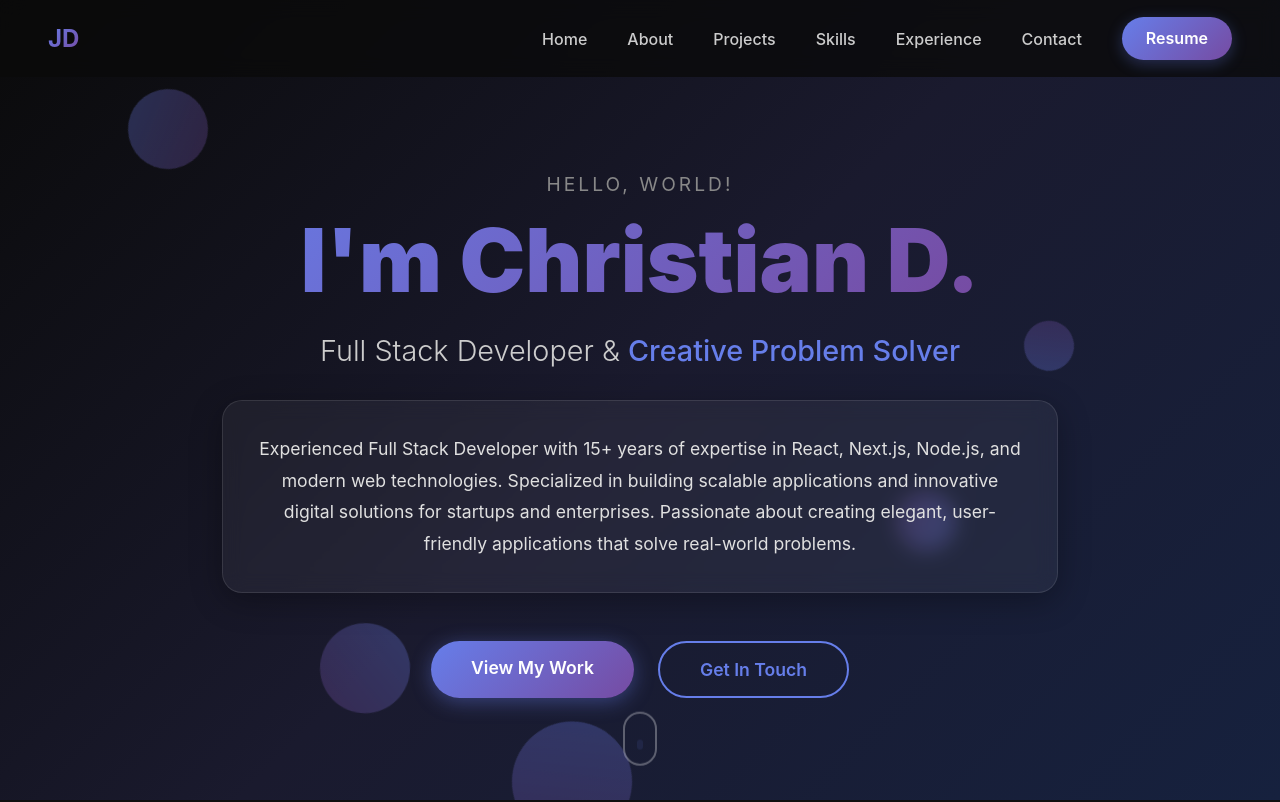
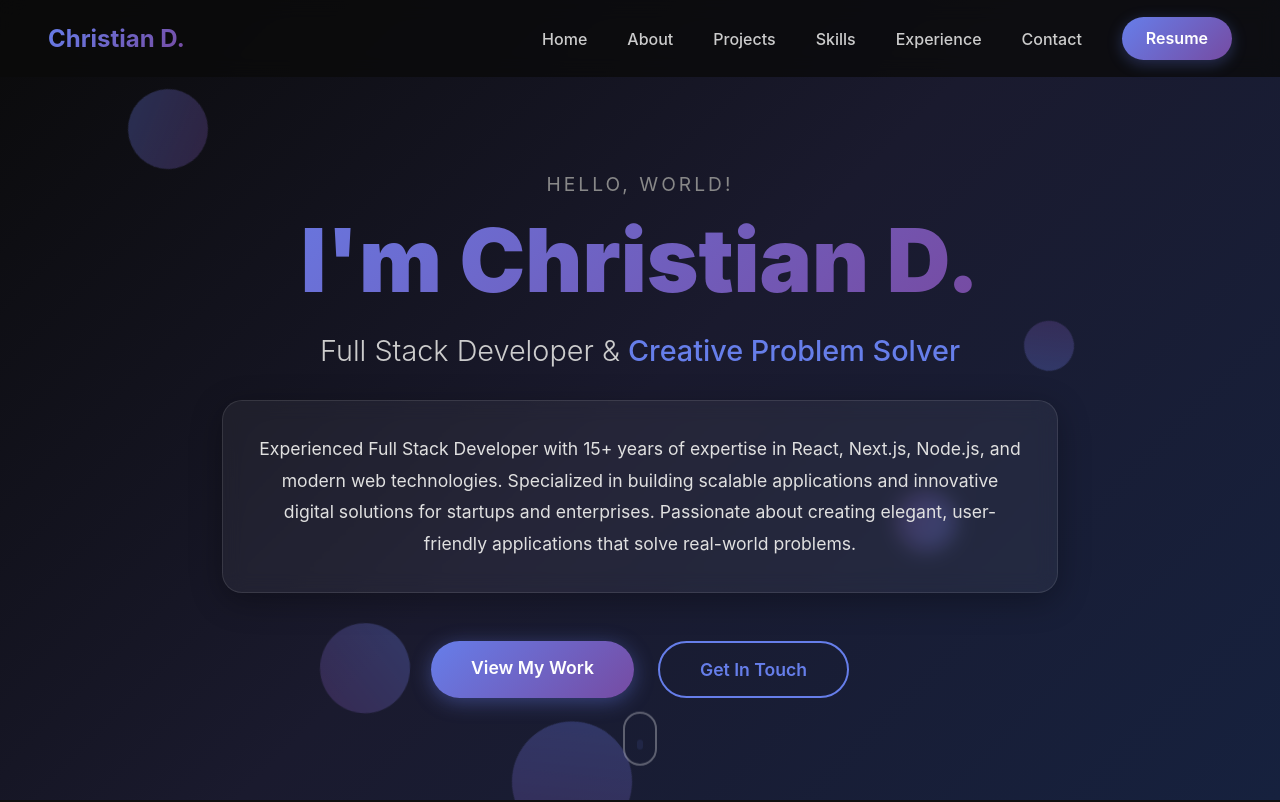
Before and after one commit to chrisgen19/nextjs-portfolio, a Next.js app: page / in a window 1280 px wide. Shown: the top 802 px of the page. Built offline with nearby package versions, Linux system fonts and the light colour scheme.

Commit message:
change logo to text

```diff
--- a/components/Navigation.tsx
+++ b/components/Navigation.tsx
@@ -37,7 +37,7 @@ export default function Navigation() {
   return (
     <nav className={`navbar ${isScrolled ? 'scrolled' : ''}`}>
       <div className="nav-container">
-        <Link href="#" className="logo">JD</Link>
+        <Link href="#" className="logo">Christian D.</Link>
 
         <ul className={`nav-menu ${isMenuOpen ? 'active' : ''}`}>
           <li>
```
Also changed, not shown: public/logo.png (added).
